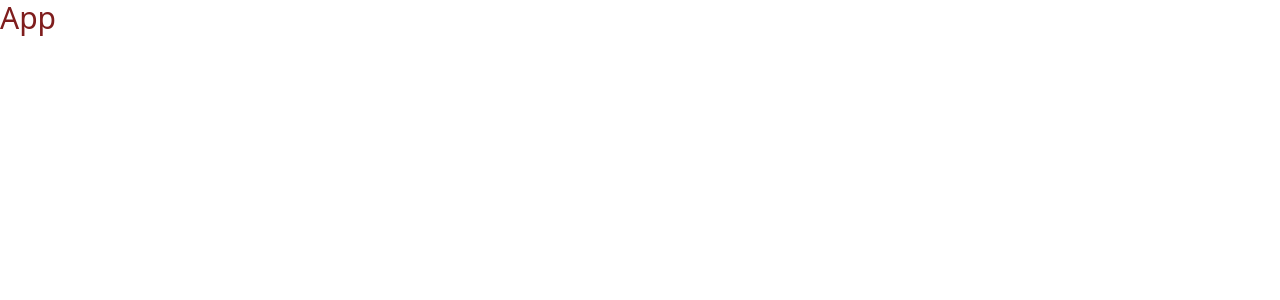
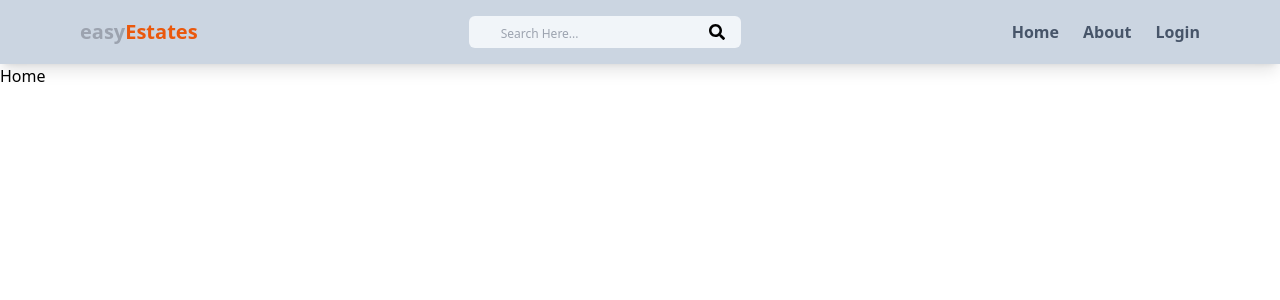
Before and after one commit to manu-hn/easyEstates, a React (Vite) app in the folder frontend/: page / in a window 1280 px wide. Shown: the top 300 px of the page. Built offline with nearby package versions, Linux system fonts and the light colour scheme.

Commit message:
Header Component Completed

```diff
--- a/frontend/package.json
+++ b/frontend/package.json
@@ -33,6 +33,7 @@
     "axios": "^1.6.5",
     "react": "^18.2.0",
     "react-dom": "^18.2.0",
+    "react-icons": "^5.0.1",
     "react-router-dom": "^6.21.2"
   }
 }
--- a/frontend/src/App.js
+++ b/frontend/src/App.js
@@ -1,8 +1,11 @@
 import React from 'react'
+import Body from './components/Body'
 
 const App = () => {
   return (
-    <div className='text-red-900 text-3xl'>App</div>
+    <>
+      <Body />
+    </>
   )
 }
 
--- /dev/null
+++ b/frontend/src/components/Body.js
@@ -0,0 +1,49 @@
+import React from 'react';
+import { RouterProvider, createBrowserRouter } from "react-router-dom"
+import Home from './nav/Home';
+import About from './nav/About';
+import Profile from './nav/Profile';
+import Login from "./auth/Login.js";
+import Logout from "./auth/Logout.js";
+import Layout from './Layout.js';
+
+const Body = () => {
+
+    const rootRouter = createBrowserRouter([
+        {
+            path: '/',
+            element: <Layout />,
+            children : [
+                {
+                    path: '/',
+                    element: <Home />
+                },
+                {
+                    path: "/about",
+                    element: <About />
+                },
+                {
+                    path: '/profile',
+                    element : <Profile />
+                },
+                {
+                    path : 'login',
+                    element : <Login />
+                },
+                {
+                    path : 'logout',
+                    element : <Logout />
+                }
+            ]
+        },
+
+    ])
+
+    return (
+        <div className=''>
+            <RouterProvider router={rootRouter} />
+        </div>
+    )
+}
+
+export default Body
--- /dev/null
+++ b/frontend/src/components/Layout.js
@@ -0,0 +1,14 @@
+import React from 'react'
+import Header from './nav/Header'
+import { Outlet } from 'react-router-dom'
+
+const Layout = () => {
+  return (
+    <div>
+        <Header />
+        <Outlet />
+    </div>
+  )
+}
+
+export default Layout
--- /dev/null
+++ b/frontend/src/components/auth/Login.js
@@ -0,0 +1,9 @@
+import React from 'react'
+
+const Login = () => {
+  return (
+    <div>Login</div>
+  )
+}
+
+export default Login
--- /dev/null
+++ b/frontend/src/components/auth/Logout.js
@@ -0,0 +1,9 @@
+import React from 'react'
+
+const Logout = () => {
+  return (
+    <div>Logout</div>
+  )
+}
+
+export default Logout
--- /dev/null
+++ b/frontend/src/components/nav/About.js
@@ -0,0 +1,9 @@
+import React from 'react'
+
+const About = () => {
+  return (
+    <div>About</div>
+  )
+}
+
+export default About
--- /dev/null
+++ b/frontend/src/components/nav/Header.js
@@ -0,0 +1,46 @@
+import React, { useState } from 'react';
+import {FaSearch} from "react-icons/fa";
+import {Link} from "react-router-dom"
+
+
+
+const Header = () => {
+  const [isNavBarOpen, setIsNavBarOpen] = useState(false);
+
+  function handleNavbar(e){
+    e.preventDefault()
+    setIsNavBarOpen(!isNavBarOpen);
+  }
+
+  return (
+    <header className='bg-slate-300 shadow-lg '>
+      <div className='flex justify-between items-center max-w-6xl p-4 mx-auto'>
+      <Link to={'/'}>
+      <h1 className='font-bold text-sm sm:text-xl flex flex-wrap'>
+          <span className=' text-gray-400'>easy</span>
+          <span className=' text-orange-600'>Estates</span>
+        </h1>
+      </Link>
+        <form action="" className='bg-slate-100 rounded-md py-1 px-4 flex items-center'>
+
+            <input type="text" name="" id=""
+            className='px-4 rounded-lg bg-transparent outline-none w-24 sm:w-56 placeholder:text-xs '
+            placeholder='Search Here...'  />
+
+          <button><FaSearch /></button>
+        </form>
+        <div className=''>
+        <ul className='flex gap-6'>
+          <li className='hidden sm:inline-block text-slate-600 hover:underline font-semibold'><Link to={'/'}>Home</Link></li>
+          <li className='hidden sm:inline-block text-slate-600 hover:underline font-semibold'><Link to={'/about'}>About</Link></li>
+          <li className='text-slate-600 hover:underline font-semibold'>                       <Link to={'/login'}>Login</Link></li>
+        </ul>
+        </div>
+
+      </div>
+
+    </header>
+  )
+}
+
+export default Header
--- /dev/null
+++ b/frontend/src/components/nav/Home.js
@@ -0,0 +1,13 @@
+import React from 'react';
+import Header from "./Header.js";
+import { Outlet } from 'react-router-dom';
+
+const Home = () => {
+  return (
+    <div>
+      Home
+    </div>
+  )
+}
+
+export default Home
--- /dev/null
+++ b/frontend/src/components/nav/Profile.js
@@ -0,0 +1,9 @@
+import React from 'react'
+
+const Profile = () => {
+  return (
+    <div>Profile</div>
+  )
+}
+
+export default Profile
```
Also changed, not shown: frontend/src/utils/Constants.js (added), 2 other files (tests, documents, lock files or other folders).
